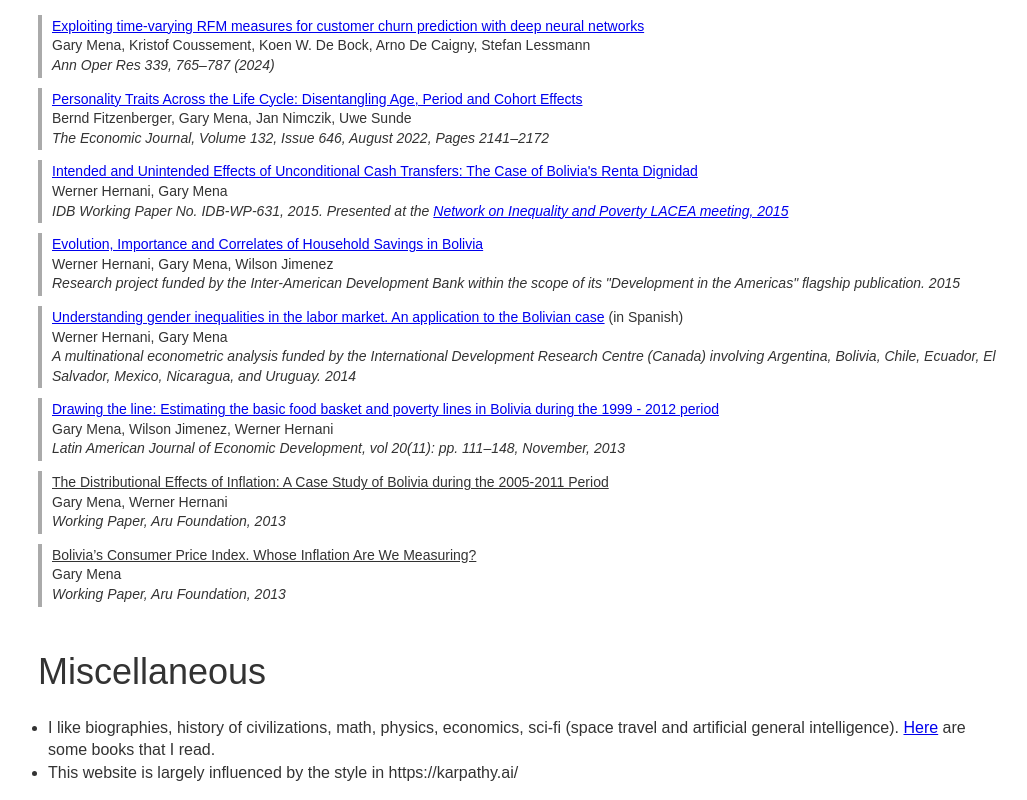
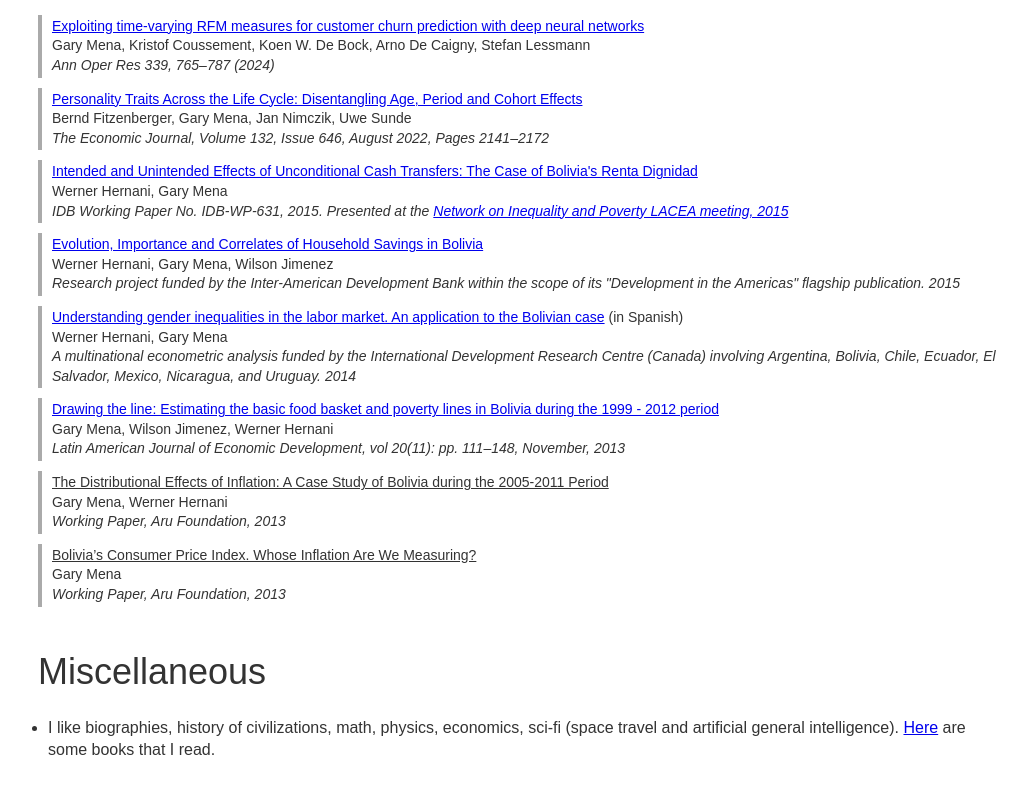
Before and after one commit to cgarymena/cgarymena.github.io, a plain HTML site: page index.html in a window 1280 px wide. Shown: the part 383-1183 px from the top of the page, without its empty margins (117-1144 px from the left). After the commit the page ends 1161 px from the top, so only its background shows below. Drawn offline with Linux system fonts and the light colour scheme.

Commit message:
update style 0

```diff
--- a/index.html
+++ b/index.html
@@ -95,8 +95,6 @@
     economics, sci-fi (space travel and artificial general intelligence).
     <a href="./books.html">Here</a> are some books that I read.
   </li>
-  <li> This website is largely influenced by the style in https://karpathy.ai/
-  </li>
 </ul>
 </div>
 
```
